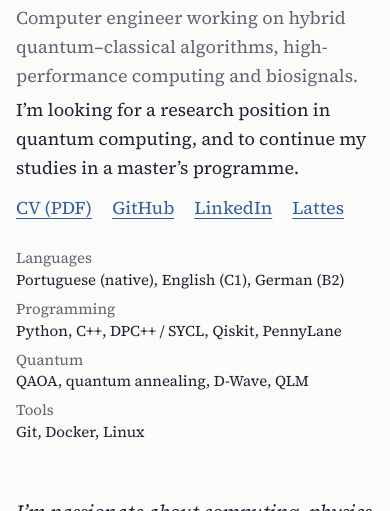
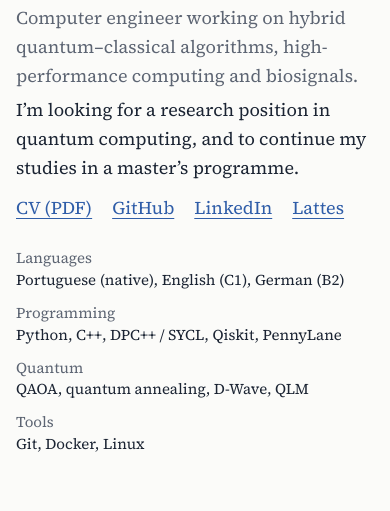
Before and after one commit to orlandomotapires/orlandomotapires.github.io, a plain HTML site: page index.html in a window 390 px wide. Shown: the part 260-771 px from the top of the page. Drawn offline with Linux system fonts and the light colour scheme.

Commit message:
Give the languages and tools rows more room
Co-Authored-By: Claude Opus 5.5 <noreply@anthropic.com>

```diff
--- a/index.html
+++ b/index.html
@@ -180,7 +180,7 @@
       grid-column: 2;
       display: grid;
       grid-template-columns: max-content minmax(0, 1fr);
-      gap: 0.3rem 1.25rem;
+      gap: 0.65rem 1.5rem;
       margin: 1.5rem 0 0;
       font-size: 0.9375rem;
       line-height: 1.45;
@@ -500,7 +500,7 @@
       .theme-toggle { top: 1rem; right: 1rem; }
       .intro { grid-template-columns: minmax(0, 1fr); row-gap: 1.5rem; }
       .skills { grid-column: 1; margin-top: 0; grid-template-columns: minmax(0, 1fr); gap: 0; }
-      .skills dd { margin-bottom: 0.45rem; }
+      .skills dd { margin-bottom: 0.7rem; }
       .portrait { width: 88px; height: 88px; }
       .brickwork { margin-top: 3rem; }
       .wall { --per: 3; --gap: 4px; }
```
